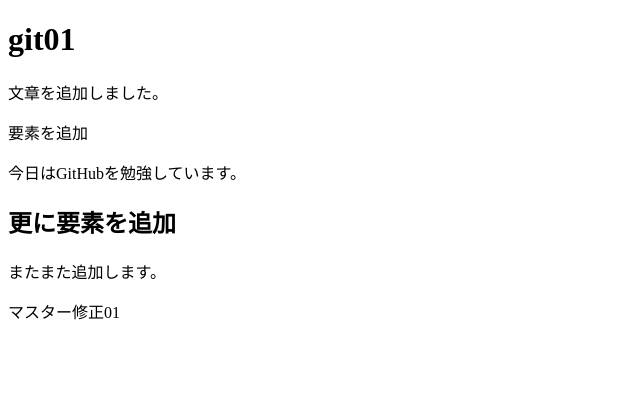
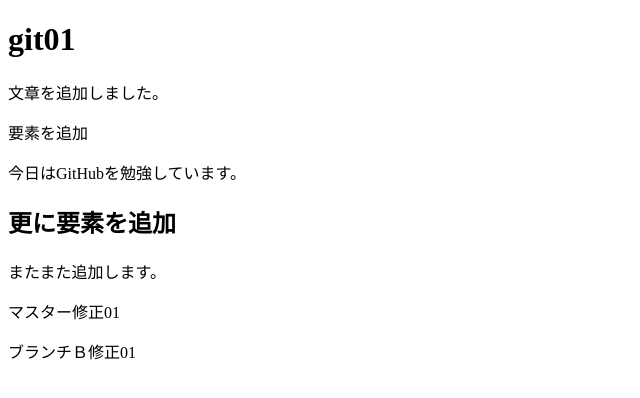
Before and after one commit to right-chibi/git.project.01, a plain HTML site: page index.html in a window 1280 px wide. Shown: the whole page, without its empty margins (0-640 px from the left). Drawn offline with Linux system fonts and the light colour scheme.

Commit message:
ブランチＢ修正01

```diff
--- a/index.html
+++ b/index.html
@@ -12,5 +12,6 @@
 <h2>更に要素を追加</h2>
 <p>またまた追加します。</p>
 <p>マスター修正01</p>
+<p>ブランチＢ修正01</p>
 </body>
 </html>
```
